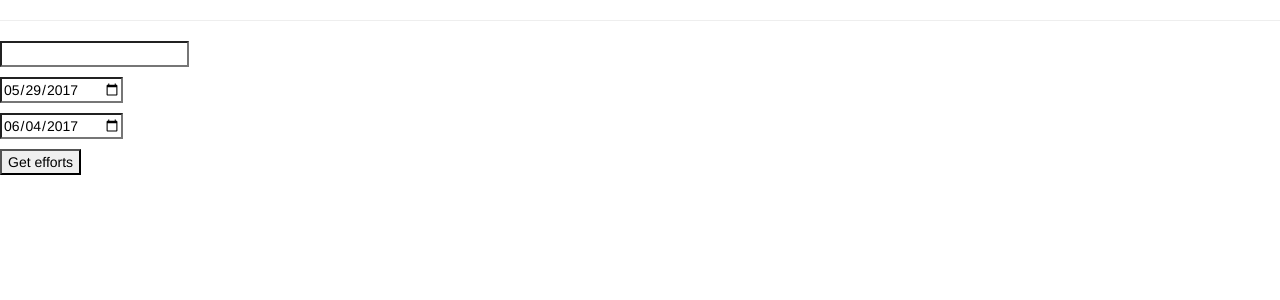
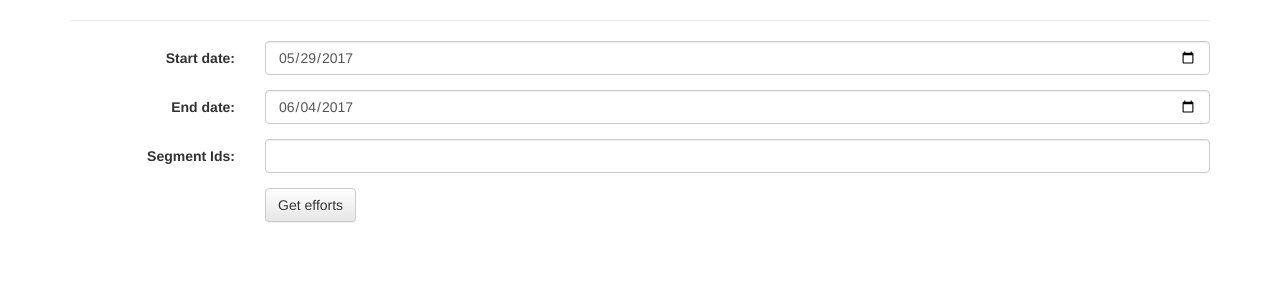
Before and after one commit to iyawnis/strava_efforts, a Flask app: page / in a window 1280 px wide. Shown: the top 300 px of the page. Run offline with Flask 2, Linux system fonts and the light colour scheme; style sheets or scripts are compiled from the project's sources; some libraries are stand-ins or nearby versions.

Commit message:
Add HTML

```diff
--- a/app.py
+++ b/app.py
@@ -25,19 +25,24 @@ app.config['SECRET_KEY'] = os.environ.get('SECRET_KEY', 'this_should_be_configur
 @app.route('/', methods=['GET', 'POST'])
 def index():
     form = IndexForm()
+    results = {}
     if form.validate_on_submit():
         start_date = form.start_date.data
         end_date = form.end_date.data
         segment_ids = [int(segment_id) for segment_id in form.segment_ids.data.split(',')]
         efforts = get_segments_effort_count(segment_ids, start_date, end_date)
-        flash('Selected segment_ids="%s", start_date=%s, end_date=%s' %
-              (segment_ids, start_date, end_date))
-        flash('Result efforts: %s' % efforts)
-        flash('Total efforts: %d' % reduce(lambda x, y: x + y, efforts.values()))
-        return redirect('/')
-    return render_template('index.html',
-                           title='Get Counters',
-                           form=form)
+        results = {
+            'segment_ids': segment_ids,
+            'start_date': start_date,
+            'end_date': end_date,
+            'efforts': efforts,
+            'total_efforts': reduce(lambda x, y: x + y, efforts.values())
+        }
+    return render_template(
+        'index.html',
+        form=form,
+        results=results
+    )
 
 
 @app.route('/about/')
--- a/templates/base.html
+++ b/templates/base.html
@@ -24,8 +24,6 @@
   <script src="//cdnjs.cloudflare.com/ajax/libs/less.js/1.4.1/less.min.js"></script>
   <script>window.less || document.write('<script src="/static/js/less.js">\x3C/script>')</script>
 
-  <!-- Need Modernizr? Uncomment the following script. -->
-  <!-- <script src="/static/js/modernizr.js"></script> -->
 
 </head>
 
@@ -51,17 +49,9 @@
   <script>window.jQuery || document.write('<script src="/static/js/libs/jquery.js">\x3C/script>')</script>
 
 
+
   <!-- Additional JavaScript libraries and plugins... -->
   {% block js %}{% endblock %}
-
-
-  <!-- mathiasbynens.be/notes/async-analytics-snippet Change UA-XXXXX-X to be your site's ID -->
-  <script>
-    var _gaq=[['_setAccount','UA-XXXXX-X'],['_trackPageview']];
-    (function(d,t){var g=d.createElement(t),s=d.getElementsByTagName(t)[0];g.async=1;
-    g.src=('https:'==location.protocol?'//ssl':'//www')+'.google-analytics.com/ga.js';
-    s.parentNode.insertBefore(g,s)}(document,'script'));
-  </script>
 
 
   <!-- Prompt IE < 8 users to install Chrome Frame.  -->
--- a/templates/index.html
+++ b/templates/index.html
@@ -2,27 +2,70 @@
 
 
 {% block js %}
+
 {% endblock %}
 
 
 {% block main %}
+
+<div class="container">
+{% if 'efforts' in results %}
+
+<table class="table table-striped">
+
+  <thead>
+    <tr>
+      <th> Name (id) </th>
+      <th> Effort Count </th>
+    </tr>
+  </thead>
+  <tbody>
+    {% for effort_name, effort_count in results.efforts.items() %}
+      <tr>
+        <td>{{effort_name}}</td>
+        <td>{{effort_count}}</td>
+      </tr>
+    {% endfor %}
+  </tbody>>
+  <tfoot>
+    <tr>
+      <td><b>Total</b></td>
+      <td><b>{{results.total_efforts}}</b></td>
+    </tr>
+  </tfoot>
+</table>
+
+
+{% endif %}
+
     <hr>
-    {% with messages = get_flashed_messages() %}
-        {% if messages %}
-            <ul>
-            {% for message in messages %}
-                <li>{{ message }} </li>
-            {% endfor %}
-            </ul>
-        {% endif %}
-    {% endwith %}
-    <form action="" method="post" name="strava_counts">
-        {{ form.hidden_tag() }}
-        <p>
-        {{ form.segment_ids}}
-        </p>
-        <p> {{form.start_date}} </p>
-        <p>{{ form.end_date }}</p>
-        <p><input type="submit" value="Get efforts"></p>
-    </form>
+  <form class="form form-horizontal"  method="post" name="strava_counts">
+    {{ form.hidden_tag() }}
+
+    <div class="form-group">
+      <label class="control-label col-sm-2" for="start_date">Start date:</label>
+      <div class="col-sm-10">
+        {{form.start_date(class="form-control")}}
+      </div>
+    </div>
+    <div class="form-group">
+      <label class="control-label col-sm-2" for="end_date">End date:</label>
+      <div class="col-sm-10">
+        {{ form.end_date(class="form-control") }}
+      </div>
+    </div>
+    <div class="form-group">
+      <label class="control-label col-sm-2" for="segment_ids">Segment Ids:</label>
+      <div class="col-sm-10">
+        {{ form.segment_ids(class="form-control") }}
+      </div>
+    </div>
+
+    <div class="form-group">
+      <div class="col-sm-offset-2 col-sm-10">
+        <button type="submit" class="btn btn-default">Get efforts</button>
+      </div>
+    </div>
+  </form>
+</div>
 {% endblock %}
```
